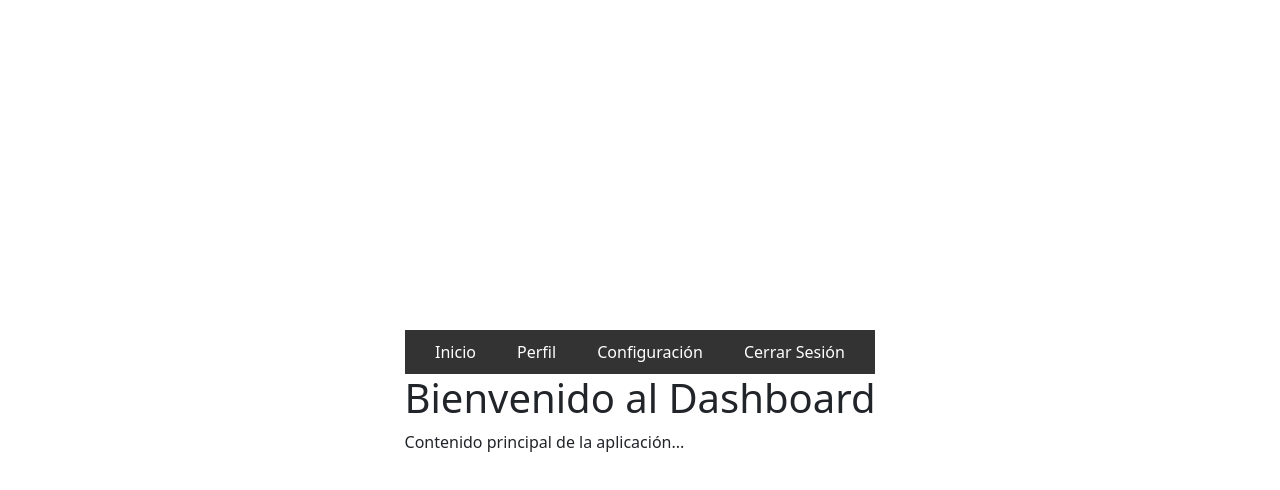
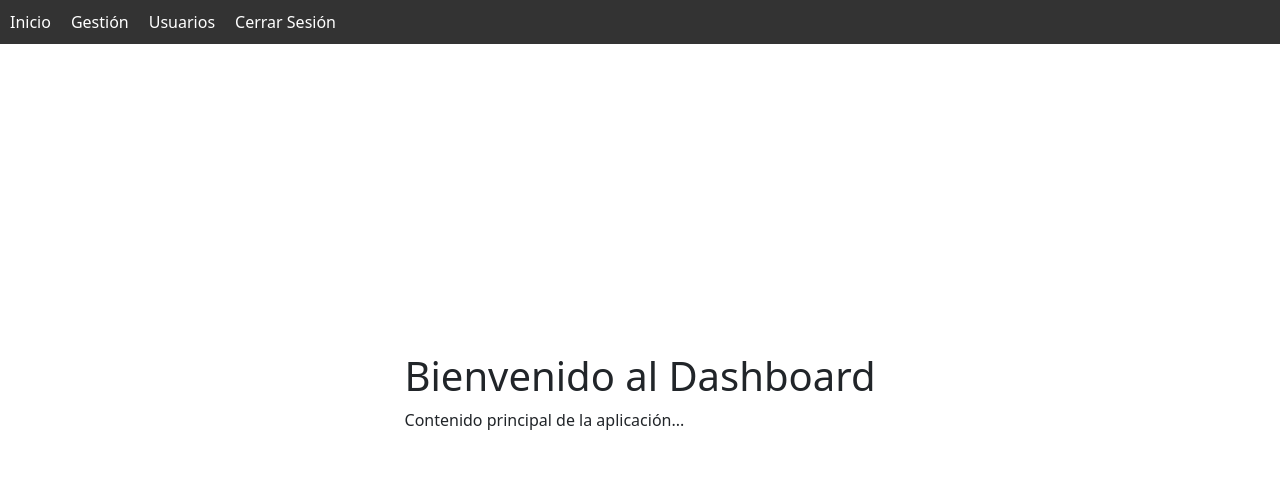
Before and after one commit to llauna/fincas, a React (Create React App) app: page /dashboard in a window 1280 px wide. Shown: the top 490 px of the page. Built offline with nearby package versions, Linux system fonts and the light colour scheme.

Commit message:
correccion navbar

```diff
--- a/src/App.js
+++ b/src/App.js
@@ -2,7 +2,10 @@
 import React from 'react';
 import { BrowserRouter as Router, Routes, Route, Navigate } from 'react-router-dom';
 import Login from './components/Usuario/Login/Login';
-import Dashboard from './components/Usuario/Login/Dashboard'; // Ruta privada
+import Dashboard from './components/Usuario/Login/Dashboard';
+import PrivateRoute from './components/Usuario/PrivateRoute';
+import Propiedades from "./components/Propiedades/Propiedades";
+
 
 const App = () => {
     return (
@@ -10,6 +13,15 @@ const App = () => {
             <Routes>
                 <Route path="/login" element={<Login />} />
                 <Route path="/dashboard" element={<Dashboard />} />
+
+                <Route
+                    path="/propiedades"
+                    element={
+                        <PrivateRoute>
+                            <Propiedades />
+                        </PrivateRoute>
+                    }
+                />
                 <Route path="*" element={<Navigate to="/login" />} />
             </Routes>
         </Router>
--- a/src/components/Comunidad/ComunidadForm.js
+++ /dev/null
@@ -1 +0,0 @@
-// formulario para crear/editar comunidades
--- a/src/components/Comunidad/ComunidadList.js
+++ /dev/null
@@ -1 +0,0 @@
-// lista de comunidades
--- /dev/null
+++ b/src/components/Comunidad/Comunidades.js
@@ -0,0 +1,5 @@
+import React from 'react';
+const Comunidades = () => {
+    return <h1>Vista de Comunidades</h1>;
+};
+export default Comunidades;
--- /dev/null
+++ b/src/components/Propiedades/Propiedades.js
@@ -0,0 +1,5 @@
+import React from 'react';
+const Propiedades = () => {
+    return <h1>Vista de Propiedades</h1>;
+};
+export default Propiedades;
--- /dev/null
+++ b/src/components/Propietarios/Propietarios.js
@@ -0,0 +1,5 @@
+import React from 'react';
+const Propietarios = () => {
+    return <h1>Vista de Propietarios</h1>;
+};
+export default Propietarios;
--- a/src/components/Shared/Navbar.js
+++ b/src/components/Shared/Navbar.js
@@ -1,31 +1,60 @@
 // src/components/Layout/Navbar.js
-import React from 'react';
+import React, { useState } from 'react';
 import { Link, useNavigate } from 'react-router-dom';
+import '../../styles/navbar.css';
 
 const Navbar = () => {
+    const [isGestionMenuOpen, setIsGestionMenuOpen] = useState(false);
+    const [isUsuarioMenuOpen, setIsUsuarioMenuOpen] = useState(false);
     const navigate = useNavigate();
 
     const handleLogout = () => {
-        // Elimina el token de autenticación del almacenamiento local
         localStorage.removeItem('authToken');
-        // Redirige al usuario a la página de login
         navigate('/login');
     };
 
+    const toggleGestionMenu = () => {
+        setIsGestionMenuOpen(!isGestionMenuOpen);
+        setIsUsuarioMenuOpen(false); // Cierra el otro menú si está abierto
+    };
+
+    const toggleUsuarioMenu = () => {
+        setIsUsuarioMenuOpen(!isUsuarioMenuOpen);
+        setIsGestionMenuOpen(false); // Cierra el otro menú si está abierto
+    };
+
     return (
-        <nav style={{ display: 'flex', justifyContent: 'space-around', backgroundColor: '#333', padding: '10px' }}>
+        <nav style={{ display: 'flex', justifyContent: 'flex-start', gap: '20px', backgroundColor: '#333', padding: '10px', position: 'absolute', left: 0, top: 0, width: '100%', zIndex: 1000 }}>
             <Link to="/dashboard" style={{ color: 'white', textDecoration: 'none' }}>Inicio</Link>
-            <Link to="/profile" style={{ color: 'white', textDecoration: 'none' }}>Perfil</Link>
-            <Link to="/settings" style={{ color: 'white', textDecoration: 'none' }}>Configuración</Link>
 
-            {/* Usa un componente Link para mantener el mismo estilo */}
-            <Link
-                to="/login" // Aunque redirige, el `onClick` se ejecutará primero
-                onClick={handleLogout}
-                style={{ color: 'white', textDecoration: 'none' }}
-            >
-                Cerrar Sesión
-            </Link>
+            {/* Menú Desplegable de Gestión */}
+            <div style={{ position: 'relative' }}>
+                <Link to="#" onClick={toggleGestionMenu} style={{ color: 'white', textDecoration: 'none' }}>
+                    Gestión
+                </Link>
+                {isGestionMenuOpen && (
+                    <div style={{ position: 'absolute', top: '100%', left: 0, backgroundColor: '#444', border: '1px solid #555', zIndex: 10, minWidth: '150px' }}>
+                        <Link to="/propiedades" onClick={() => setIsGestionMenuOpen(false)} style={{ display: 'block', padding: '10px', color: 'white', textDecoration: 'none', borderBottom: '1px solid #555' }}>Propiedades</Link>
+                        <Link to="/comunidades" onClick={() => setIsGestionMenuOpen(false)} style={{ display: 'block', padding: '10px', color: 'white', textDecoration: 'none', borderBottom: '1px solid #555' }}>Comunidades</Link>
+                        <Link to="/propietarios" onClick={() => setIsGestionMenuOpen(false)} style={{ display: 'block', padding: '10px', color: 'white', textDecoration: 'none' }}>Propietarios</Link>
+                    </div>
+                )}
+            </div>
+
+            {/* Menú Desplegable de Usuarios */}
+            <div style={{ position: 'relative' }}>
+                <Link to="#" onClick={toggleUsuarioMenu} style={{ color: 'white', textDecoration: 'none' }}>
+                    Usuarios
+                </Link>
+                {isUsuarioMenuOpen && (
+                    <div style={{ position: 'absolute', top: '100%', left: 0, backgroundColor: '#444', border: '1px solid #555', zIndex: 10, minWidth: '150px' }}>
+                        <Link to="/profile" onClick={() => setIsUsuarioMenuOpen(false)} style={{ display: 'block', padding: '10px', color: 'white', textDecoration: 'none', borderBottom: '1px solid #555' }}>Perfil</Link>
+                        <Link to="/settings" onClick={() => setIsUsuarioMenuOpen(false)} style={{ display: 'block', padding: '10px', color: 'white', textDecoration: 'none' }}>Configuración</Link>
+                    </div>
+                )}
+            </div>
+
+            <Link to="/login" onClick={handleLogout} style={{ color: 'white', textDecoration: 'none' }}>Cerrar Sesión</Link>
         </nav>
     );
 };
--- /dev/null
+++ b/src/components/Usuario/PrivateRoute.js
@@ -0,0 +1,16 @@
+// src/components/Usuario/PrivateRoute.js
+import React from 'react';
+import { Navigate } from 'react-router-dom';
+
+const PrivateRoute = ({ children }) => {
+    // Aquí pon la lógica de tu autenticación.
+    // Por ahora, verificamos si existe el token en el localStorage.
+    const isAuthenticated = () => {
+        const token = localStorage.getItem('authToken');
+        return !!token; // Esto devuelve true si el token existe, false si no
+    };
+
+    return isAuthenticated() ? children : <Navigate to="/login" />;
+};
+
+export default PrivateRoute;
--- /dev/null
+++ b/src/styles/navbar.css
@@ -0,0 +1,7 @@
+.navbar {
+    position: relative; /* Asegúrate de que la barra esté posicionada */
+    left: 0; /* Mueve la barra completamente a la izquierda */
+    margin-left: 0; /* Elimina cualquier margen izquierdo */
+    padding-left: 0; /* Elimina cualquier relleno izquierdo */
+    width: 100%; /* Asegúrate de que ocupe todo el ancho */
+}
```
